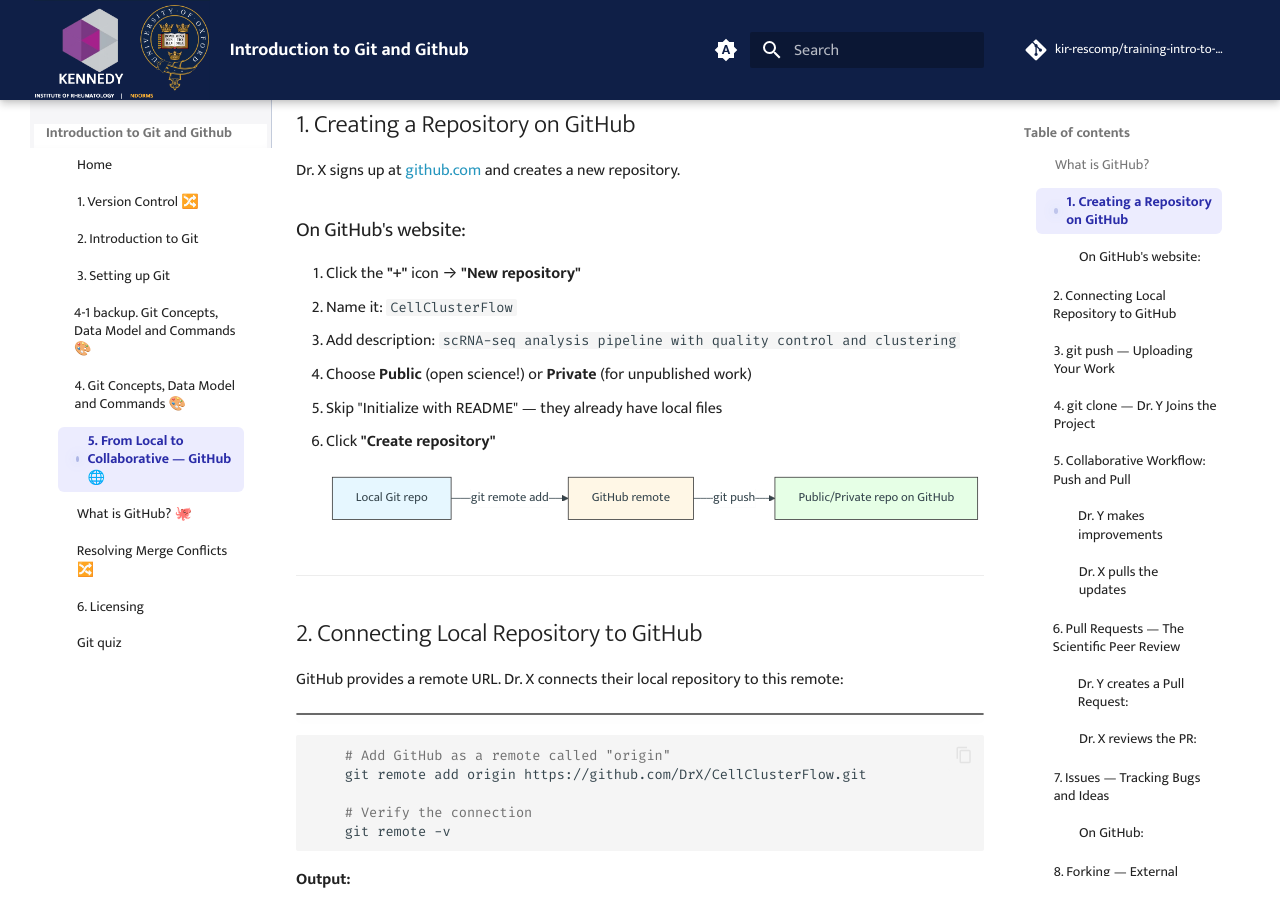
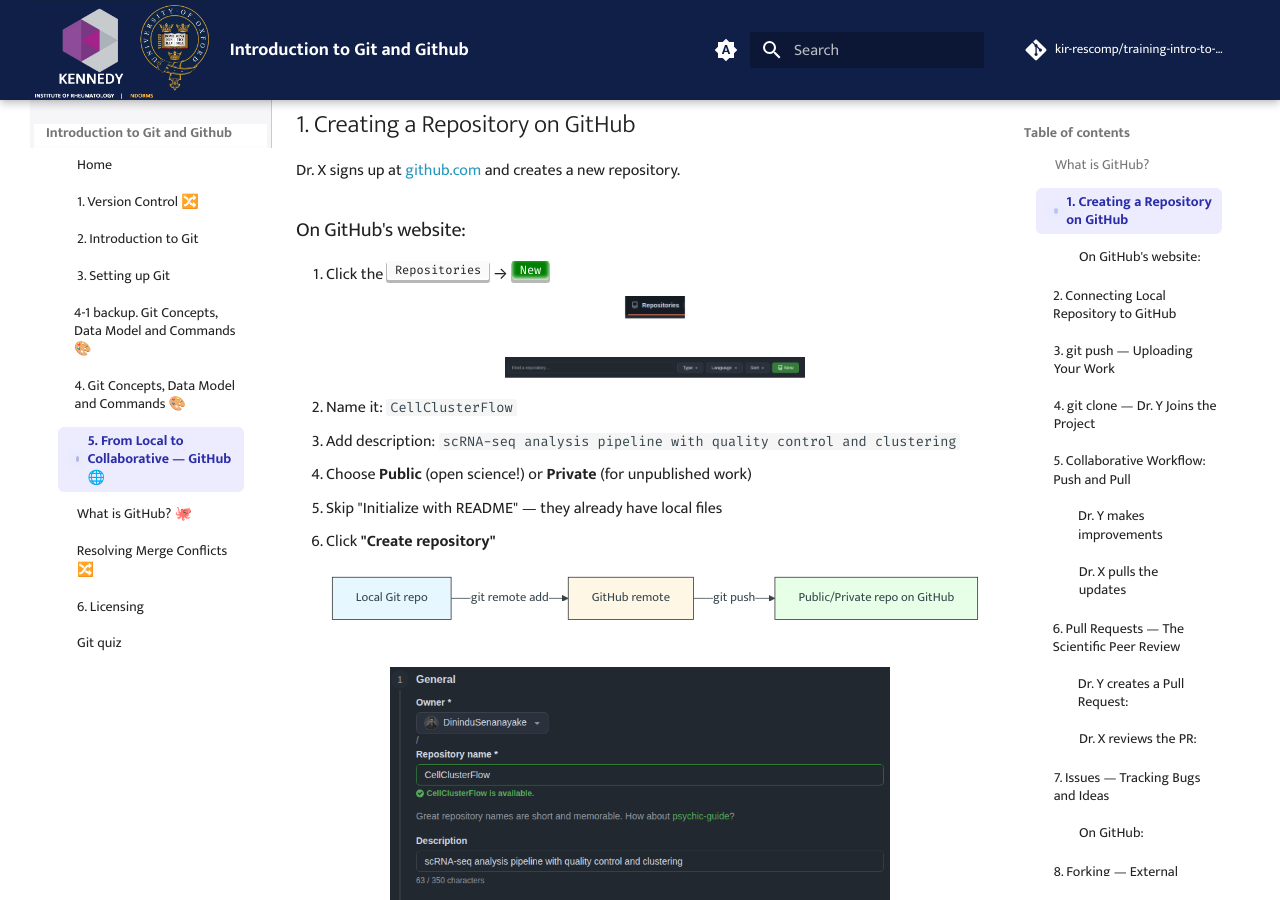
Before and after one commit to kir-rescomp/training-intro-to-git-github, an MkDocs documentation site: the page built from docs/5.from_git_to_github.md, in a window 1280 px wide and 900 px high, scrolled down 1175 px. Built offline with MkDocs 1.6.1 and Material for MkDocs 9.7.7, drawn with Linux system fonts in a browser that asks for light colours; comment, search, counter and statistics services are not loaded.

Commit message:
add images on how to create a new github repository

`````diff
--- a/docs/5.from_git_to_github.md
+++ b/docs/5.from_git_to_github.md
@@ -38,7 +38,10 @@ Dr. X signs up at [github.com](https://github.com) and creates a new repository.
 
 ### On GitHub's website:
 
-1. Click the **"+"** icon → **"New repository"**
+1. Click the <kbd>Repositories</kbd> → <kbd style="background-color: green; color: white;">New</kbd>
+    <p align="center">
+        <img src="../images/newrepo_and_Greenbutton_combined.png" alt="drawing" width="300"/>
+    </p>
 2. Name it: `CellClusterFlow`
 3. Add description: `scRNA-seq analysis pipeline with quality control and clustering`
 4. Choose **Public** (open science!) or **Private** (for unpublished work)
@@ -52,6 +55,10 @@ flowchart LR
   style B fill:#fff7e6,stroke:#333
   style C fill:#e6ffe6,stroke:#333
 ````
+
+<p align="center">
+    <img src="../images/github_create_repository.png" alt="drawing" width="500"/>
+</p>
 
 ---
 
`````
Also changed, not shown: docs/images/newrepo_and_Greenbutton_combined.png (added).
